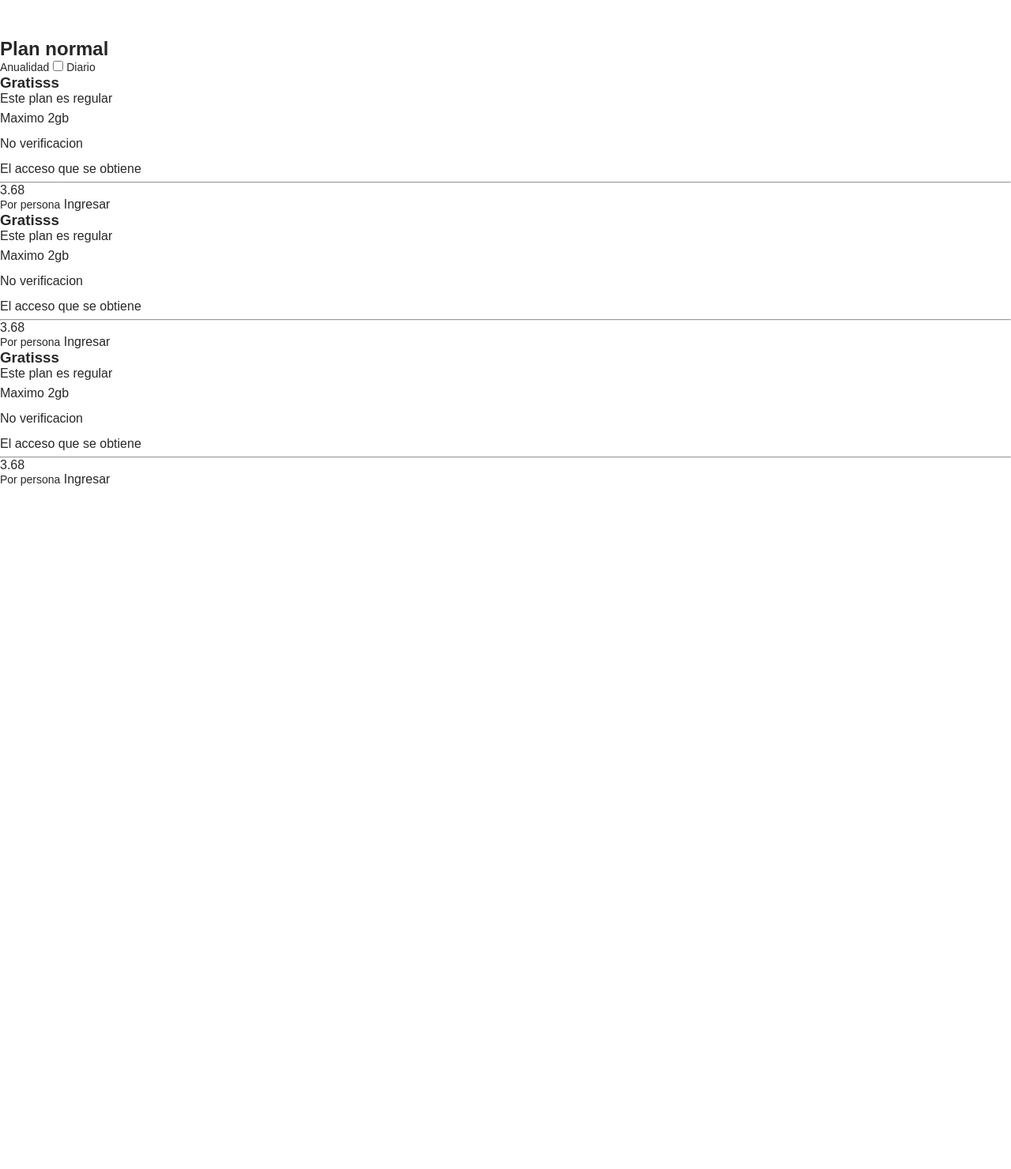
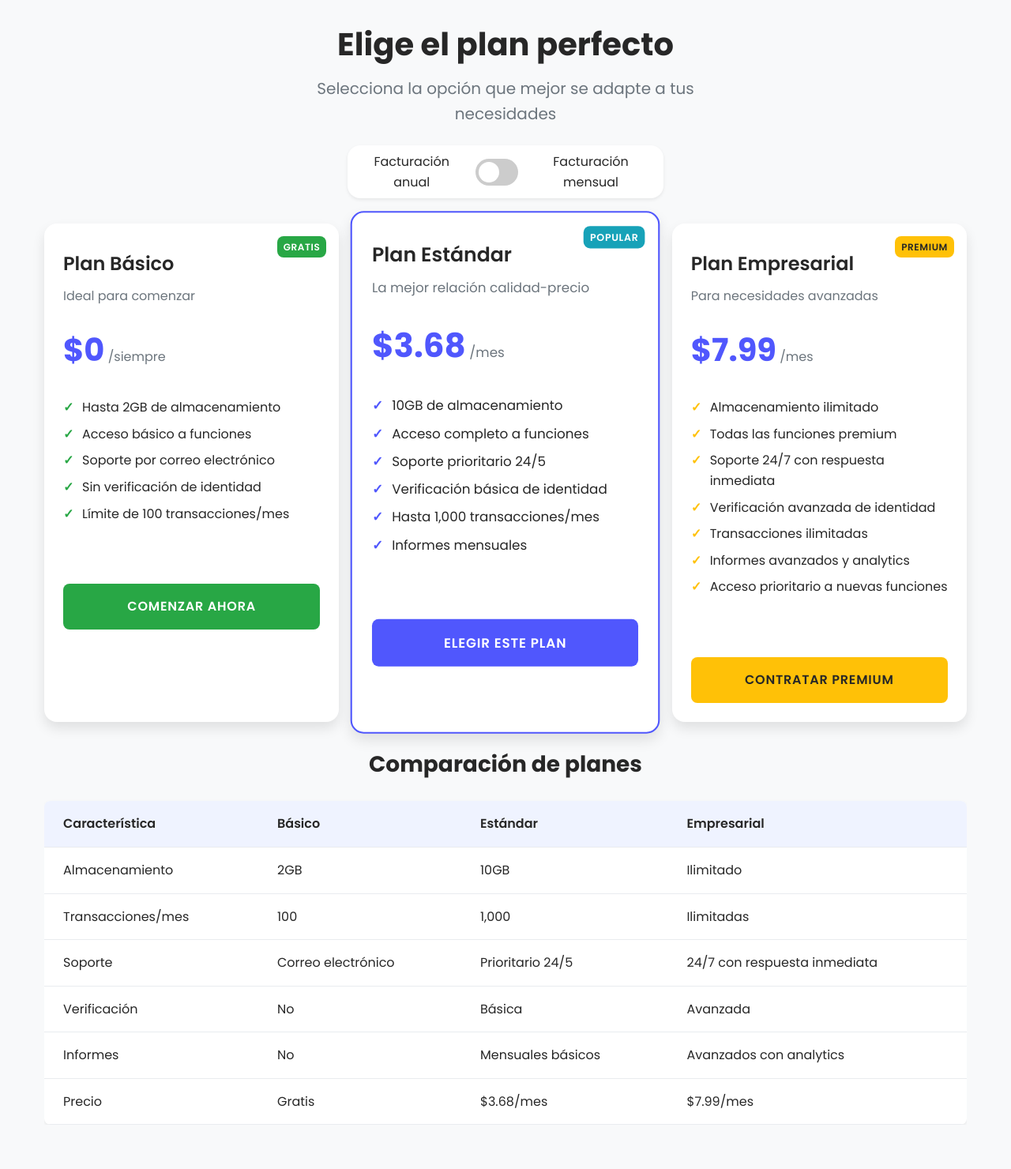
Before and after one commit to AlonsoVA/Av_Running-inte, a Django app: page /planes/ in a window 1280 px wide. Shown: the whole page at 79% size. Before the commit the page ends 615 px from the top, so only its background shows below. Run offline with Django 5.2, Linux system fonts and the light colour scheme.

Commit message:
planes terminados

```diff
--- a/corredores/static/estilo/planes.css
+++ b/corredores/static/estilo/planes.css
@@ -38,3 +38,45 @@ p{
 .pricing__section{
     margin-block: 3rem;
 }
+
+.wrapper{
+    max-width: 1240px;
+    margin-inline: auto;
+    padding-inline: 1rem;
+}
+
+.title{
+    text-align: center;
+    gap: 1rem;
+    display: grid;
+    place-items: center;
+}
+
+.title h2{
+    font-size: 40px;
+}
+
+.toggle__section{
+    display: flex;
+    gap: 1rem;
+    align-items: center;
+}
+
+.toggle__section input{
+    display: none;
+}
+
+.toggle__section .toggle__btn{
+    display: flex;
+    padding: 4px;
+    background: var(--accent);
+    border-radius: 2rem;
+    width: 2.35rem;
+}
+.toggle__section .toggle__btn span{
+    display: block;
+    width: 1rem;
+    height: 1rem;
+    background: var(--primary);
+    border-radius: 50%;
+}
--- /dev/null
+++ b/corredores/static/estilosfinales/planes.css
@@ -0,0 +1,383 @@
+/* ===== Variables y Reset ===== */
+:root {
+    /* Colores */
+    --primary-color: #ffffff;
+    --secondary-color: #f8f9fa;
+    --accent-color: #5057fd;
+    --accent-light: #eff3ff;
+    --text-color: #272727;
+    --text-light: #6c757d;
+    --success-color: #28a745;
+    --info-color: #17a2b8;
+    --warning-color: #ffc107;
+    --danger-color: #dc3545;
+
+    /* Espaciados */
+    --space-xs: 0.25rem;
+    --space-sm: 0.5rem;
+    --space-md: 1rem;
+    --space-lg: 1.5rem;
+    --space-xl: 2rem;
+
+    /* Bordes */
+    --border-radius: 0.5rem;
+    --border-radius-lg: 1rem;
+    --border-color: #e9ecef;
+
+    /* Sombras */
+    --shadow-sm: 0 0.125rem 0.25rem rgba(0, 0, 0, 0.075);
+    --shadow: 0 0.5rem 1rem rgba(0, 0, 0, 0.1);
+    --shadow-lg: 0 1rem 3rem rgba(0, 0, 0, 0.175);
+
+    /* Tipografía */
+    --font-family: 'Poppins', sans-serif;
+    --font-size-base: 1rem;
+    --line-height-base: 1.6;
+}
+
+* {
+    margin: 0;
+    padding: 0;
+    box-sizing: border-box;
+}
+
+body {
+    font-family: var(--font-family);
+    font-size: var(--font-size-base);
+    line-height: var(--line-height-base);
+    color: var(--text-color);
+    background-color: var(--secondary-color);
+    padding: var(--space-lg);
+}
+
+/* ===== Estructura Principal ===== */
+.container {
+    max-width: 1200px;
+    margin: 0 auto;
+    padding: 0 var(--space-md);
+}
+
+.section-header {
+    text-align: center;
+    margin-bottom: var(--space-xl);
+}
+
+.section-title {
+    font-size: 2.5rem;
+    font-weight: 700;
+    margin-bottom: var(--space-sm);
+    color: var(--text-color);
+}
+
+.section-subtitle {
+    font-size: 1.25rem;
+    color: var(--text-light);
+    margin-bottom: var(--space-lg);
+    max-width: 600px;
+    margin-left: auto;
+    margin-right: auto;
+}
+
+/* ===== Toggle de Facturación ===== */
+.billing-toggle {
+    display: flex;
+    align-items: center;
+    justify-content: center;
+    gap: var(--space-md);
+    margin: var(--space-lg) auto;
+    max-width: 400px;
+    background: var(--primary-color);
+    padding: var(--space-sm) var(--space-md);
+    border-radius: var(--border-radius-lg);
+    box-shadow: var(--shadow-sm);
+}
+
+.toggle-switch {
+    position: relative;
+    display: inline-block;
+    width: 60px;
+    height: 34px;
+}
+
+.toggle-switch input {
+    opacity: 0;
+    width: 0;
+    height: 0;
+}
+
+.slider {
+    position: absolute;
+    cursor: pointer;
+    top: 0;
+    left: 0;
+    right: 0;
+    bottom: 0;
+    background-color: #ccc;
+    transition: .4s;
+    border-radius: 34px;
+}
+
+.slider:before {
+    position: absolute;
+    content: "";
+    height: 26px;
+    width: 26px;
+    left: 4px;
+    bottom: 4px;
+    background-color: white;
+    transition: .4s;
+    border-radius: 50%;
+}
+
+input:checked + .slider {
+    background-color: var(--accent-color);
+}
+
+input:checked + .slider:before {
+    transform: translateX(26px);
+}
+
+/* ===== Tarjetas de Precios ===== */
+.pricing-grid {
+    display: grid;
+    grid-template-columns: repeat(auto-fit, minmax(300px, 1fr));
+    gap: var(--space-lg);
+    margin-bottom: var(--space-xl);
+}
+
+.pricing-card {
+    background: var(--primary-color);
+    border-radius: var(--border-radius-lg);
+    overflow: hidden;
+    box-shadow: var(--shadow);
+    transition: transform 0.3s ease, box-shadow 0.3s ease;
+    position: relative;
+    display: flex;
+    flex-direction: column;
+}
+
+.pricing-card:hover {
+    transform: translateY(-10px);
+    box-shadow: var(--shadow-lg);
+}
+
+.plan-badge {
+    position: absolute;
+    top: 1rem;
+    right: 1rem;
+    padding: var(--space-xs) var(--space-sm);
+    border-radius: var(--border-radius);
+    font-size: 0.75rem;
+    font-weight: 600;
+    text-transform: uppercase;
+    letter-spacing: 0.05em;
+}
+
+.free-plan .plan-badge {
+    background-color: var(--success-color);
+    color: white;
+}
+
+.standard-plan .plan-badge {
+    background-color: var(--info-color);
+    color: white;
+}
+
+.premium-plan .plan-badge {
+    background-color: var(--warning-color);
+    color: var(--text-color);
+}
+
+.recommended {
+    border: 2px solid var(--accent-color);
+    transform: scale(1.05);
+}
+
+.recommended:hover {
+    transform: scale(1.05) translateY(-10px);
+}
+
+.plan-details {
+    padding: var(--space-xl) var(--space-lg) var(--space-lg);
+}
+
+.plan-name {
+    font-size: 1.5rem;
+    font-weight: 600;
+    margin-bottom: var(--space-sm);
+}
+
+.plan-description {
+    color: var(--text-light);
+    margin-bottom: var(--space-lg);
+}
+
+.plan-price {
+    margin-bottom: var(--space-lg);
+}
+
+.price-amount {
+    font-size: 2.5rem;
+    font-weight: 700;
+    color: var(--accent-color);
+}
+
+.price-period {
+    font-size: 1rem;
+    color: var(--text-light);
+}
+
+.billing-note {
+    display: block;
+    font-size: 0.875rem;
+    color: var(--text-light);
+    margin-top: var(--space-xs);
+}
+
+/* Ocultar precios anuales inicialmente */
+.price-amount.yearly,
+.price-period.yearly,
+.billing-note.yearly {
+    display: none;
+}
+
+input:checked ~ .pricing-grid .price-amount.monthly,
+input:checked ~ .pricing-grid .price-period.monthly {
+    display: none;
+}
+
+input:checked ~ .pricing-grid .price-amount.yearly,
+input:checked ~ .pricing-grid .price-period.yearly,
+input:checked ~ .pricing-grid .billing-note.yearly {
+    display: inline;
+}
+
+input:checked ~ .pricing-grid .billing-note.yearly {
+    display: block;
+}
+
+.plan-features {
+    list-style: none;
+    margin: var(--space-lg) 0;
+}
+
+.plan-features li {
+    padding: var(--space-xs) 0;
+    position: relative;
+    padding-left: var(--space-lg);
+}
+
+.plan-features li:before {
+    content: "✓";
+    position: absolute;
+    left: 0;
+    color: var(--accent-color);
+    font-weight: bold;
+}
+
+.free-plan .plan-features li:before {
+    color: var(--success-color);
+}
+
+.premium-plan .plan-features li:before {
+    color: var(--warning-color);
+}
+
+.plan-button {
+    display: block;
+    text-align: center;
+    padding: var(--space-md) var(--space-lg);
+    margin: var(--space-lg);
+    border-radius: var(--border-radius);
+    font-weight: 600;
+    text-transform: uppercase;
+    letter-spacing: 0.05em;
+    transition: all 0.3s ease;
+    text-decoration: none;
+}
+
+.free-plan .plan-button {
+    background-color: var(--success-color);
+    color: white;
+}
+
+.free-plan .plan-button:hover {
+    background-color: #218838;
+}
+
+.standard-plan .plan-button {
+    background-color: var(--accent-color);
+    color: white;
+}
+
+.standard-plan .plan-button:hover {
+    background-color: #3d45d5;
+}
+
+.premium-plan .plan-button {
+    background-color: var(--warning-color);
+    color: var(--text-color);
+}
+
+.premium-plan .plan-button:hover {
+    background-color: #e0a800;
+}
+
+/* ===== Tabla de Comparación ===== */
+.plan-comparison {
+    margin: var(--space-xl) 0;
+    overflow-x: auto;
+}
+
+.plan-comparison h3 {
+    text-align: center;
+    margin-bottom: var(--space-lg);
+    font-size: 1.75rem;
+}
+
+table {
+    width: 100%;
+    border-collapse: collapse;
+    background: var(--primary-color);
+    border-radius: var(--border-radius);
+    overflow: hidden;
+    box-shadow: var(--shadow-sm);
+}
+
+th, td {
+    padding: var(--space-md) var(--space-lg);
+    text-align: left;
+    border-bottom: 1px solid var(--border-color);
+}
+
+th {
+    background-color: var(--accent-light);
+    font-weight: 600;
+}
+
+tr:hover {
+    background-color: rgba(0, 0, 0, 0.02);
+}
+
+/* ===== Responsive ===== */
+@media (max-width: 768px) {
+    .section-title {
+        font-size: 2rem;
+    }
+
+    .section-subtitle {
+        font-size: 1rem;
+    }
+
+    .pricing-grid {
+        grid-template-columns: 1fr;
+    }
+
+    .recommended {
+        transform: scale(1);
+    }
+
+    .recommended:hover {
+        transform: scale(1) translateY(-10px);
+    }
+}
--- a/corredores/templates/planes.html
+++ b/corredores/templates/planes.html
@@ -1,77 +1,157 @@
 {% load static %}
 
 <!DOCTYPE html>
-<html lang="en">
+<html lang="es">
 <head>
     <meta charset="UTF-8">
     <meta name="viewport" content="width=device-width, initial-scale=1.0">
-    <link rel="stylesheet" href="{% static 'estilo/planes.css' %}">
-    <title>Document</title>
+    <title>Planes de Servicio</title>
+    <link rel="preconnect" href="https://fonts.googleapis.com">
+    <link rel="preconnect" href="https://fonts.gstatic.com" crossorigin>
+    <link href="https://fonts.googleapis.com/css2?family=Poppins:wght@400;500;600;700&display=swap" rel="stylesheet">
+    <link rel="stylesheet" href="{% static 'estilosfinales/planes.css' %}">
 </head>
 <body>
-    <section class="pricing__section">
-        <div class="wrapper">
-            <div class="title">
-                <h2>Plan normal</h2>
-                <div class="toggle__section">
-                    <span>Anualidad</span>
-                    <input type="checkbox" name="" id="check">
-                    <label for="check" class="toggle__btn">
-                        <span></span>
+    <section class="pricing-section">
+        <div class="container">
+            <div class="section-header">
+                <h2 class="section-title">Elige el plan perfecto</h2>
+                <p class="section-subtitle">Selecciona la opción que mejor se adapte a tus necesidades</p>
+
+                <div class="billing-toggle">
+                    <span>Facturación anual</span>
+                    <label class="toggle-switch">
+                        <input type="checkbox" id="billing-toggle">
+                        <span class="slider"></span>
                     </label>
-                    <span>Diario</span>
+                    <span>Facturación mensual</span>
                 </div>
             </div>
-            <div class="price__cards">
-                <div class="price__card">
-                    <div class="price__details">
-                        <h3>Gratisss</h3>
-                        <p>Este plan es regular</p>
-                        <ul>
-                            <li>Maximo 2gb</li>
-                            <li>No verificacion</li>
-                            <li>El acceso que se obtiene</li>
+
+            <div class="pricing-grid">
+                <!-- Plan Gratis -->
+                <div class="pricing-card free-plan">
+                    <div class="plan-badge">Gratis</div>
+                    <div class="plan-details">
+                        <h3 class="plan-name">Plan Básico</h3>
+                        <p class="plan-description">Ideal para comenzar</p>
+                        <div class="plan-price">
+                            <span class="price-amount">$0</span>
+                            <span class="price-period">/siempre</span>
+                        </div>
+                        <ul class="plan-features">
+                            <li>Hasta 2GB de almacenamiento</li>
+                            <li>Acceso básico a funciones</li>
+                            <li>Soporte por correo electrónico</li>
+                            <li>Sin verificación de identidad</li>
+                            <li>Límite de 100 transacciones/mes</li>
                         </ul>
                     </div>
-                    <hr>
-                    <div class="price">3.68</div>
-                    <span>Por persona</span>
-                    <a href="#" class="btn">Ingresar</a>
+                    <a href="#" class="plan-button">Comenzar ahora</a>
+                </div>
+
+                <!-- Plan Estándar (Recomendado) -->
+                <div class="pricing-card standard-plan recommended">
+                    <div class="plan-badge">Popular</div>
+                    <div class="plan-details">
+                        <h3 class="plan-name">Plan Estándar</h3>
+                        <p class="plan-description">La mejor relación calidad-precio</p>
+                        <div class="plan-price">
+                            <span class="price-amount monthly">$3.68</span>
+                            <span class="price-amount yearly">$2.99</span>
+                            <span class="price-period monthly">/mes</span>
+                            <span class="price-period yearly">/mes</span>
+                            <span class="billing-note yearly">(pago anual $35.88)</span>
+                        </div>
+                        <ul class="plan-features">
+                            <li>10GB de almacenamiento</li>
+                            <li>Acceso completo a funciones</li>
+                            <li>Soporte prioritario 24/5</li>
+                            <li>Verificación básica de identidad</li>
+                            <li>Hasta 1,000 transacciones/mes</li>
+                            <li>Informes mensuales</li>
+                        </ul>
+                    </div>
+                    <a href="#" class="plan-button">Elegir este plan</a>
+                </div>
+
+                <!-- Plan Premium -->
+                <div class="pricing-card premium-plan">
+                    <div class="plan-badge">Premium</div>
+                    <div class="plan-details">
+                        <h3 class="plan-name">Plan Empresarial</h3>
+                        <p class="plan-description">Para necesidades avanzadas</p>
+                        <div class="plan-price">
+                            <span class="price-amount monthly">$7.99</span>
+                            <span class="price-amount yearly">$6.50</span>
+                            <span class="price-period monthly">/mes</span>
+                            <span class="price-period yearly">/mes</span>
+                            <span class="billing-note yearly">(pago anual $78.00)</span>
+                        </div>
+                        <ul class="plan-features">
+                            <li>Almacenamiento ilimitado</li>
+                            <li>Todas las funciones premium</li>
+                            <li>Soporte 24/7 con respuesta inmediata</li>
+                            <li>Verificación avanzada de identidad</li>
+                            <li>Transacciones ilimitadas</li>
+                            <li>Informes avanzados y analytics</li>
+                            <li>Acceso prioritario a nuevas funciones</li>
+                        </ul>
+                    </div>
+                    <a href="#" class="plan-button">Contratar premium</a>
                 </div>
             </div>
-            <div class="price__cards">
-                <div class="price__card">
-                    <div class="price__details">
-                        <h3>Gratisss</h3>
-                        <p>Este plan es regular</p>
-                        <ul>
-                            <li>Maximo 2gb</li>
-                            <li>No verificacion</li>
-                            <li>El acceso que se obtiene</li>
-                        </ul>
-                    </div>
-                    <hr>
-                    <div class="price">3.68</div>
-                    <span>Por persona</span>
-                    <a href="#" class="btn">Ingresar</a>
-                </div>
-            </div>
-            <div class="price__cards">
-                <div class="price__card">
-                    <div class="price__details">
-                        <h3>Gratisss</h3>
-                        <p>Este plan es regular</p>
-                        <ul>
-                            <li>Maximo 2gb</li>
-                            <li>No verificacion</li>
-                            <li>El acceso que se obtiene</li>
-                        </ul>
-                    </div>
-                    <hr>
-                    <div class="price">3.68</div>
-                    <span>Por persona</span>
-                    <a href="#" class="btn">Ingresar</a>
-                </div>
+
+            <div class="plan-comparison">
+                <h3>Comparación de planes</h3>
+                <table>
+                    <thead>
+                        <tr>
+                            <th>Característica</th>
+                            <th>Básico</th>
+                            <th>Estándar</th>
+                            <th>Empresarial</th>
+                        </tr>
+                    </thead>
+                    <tbody>
+                        <tr>
+                            <td>Almacenamiento</td>
+                            <td>2GB</td>
+                            <td>10GB</td>
+                            <td>Ilimitado</td>
+                        </tr>
+                        <tr>
+                            <td>Transacciones/mes</td>
+                            <td>100</td>
+                            <td>1,000</td>
+                            <td>Ilimitadas</td>
+                        </tr>
+                        <tr>
+                            <td>Soporte</td>
+                            <td>Correo electrónico</td>
+                            <td>Prioritario 24/5</td>
+                            <td>24/7 con respuesta inmediata</td>
+                        </tr>
+                        <tr>
+                            <td>Verificación</td>
+                            <td>No</td>
+                            <td>Básica</td>
+                            <td>Avanzada</td>
+                        </tr>
+                        <tr>
+                            <td>Informes</td>
+                            <td>No</td>
+                            <td>Mensuales básicos</td>
+                            <td>Avanzados con analytics</td>
+                        </tr>
+                        <tr>
+                            <td>Precio</td>
+                            <td>Gratis</td>
+                            <td>$3.68/mes</td>
+                            <td>$7.99/mes</td>
+                        </tr>
+                    </tbody>
+                </table>
             </div>
         </div>
     </section>
```
